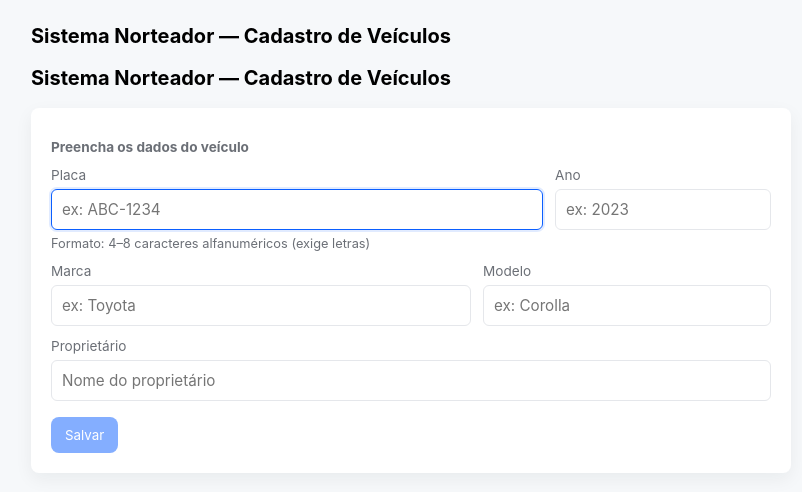
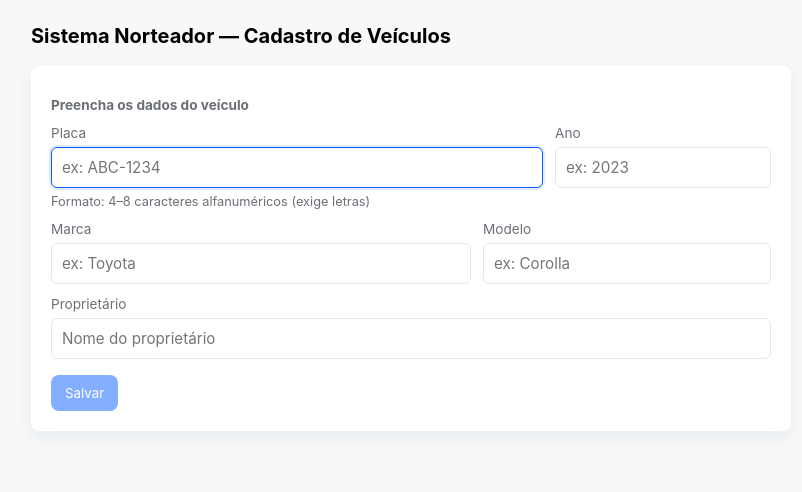
Before and after one commit to MarcioAGomes/DW3_MM2, a React (Vite) app: page / in a window 1280 px wide. Shown: the top 492 px of the page, without its empty margins (229-1031 px from the left). Built offline with nearby package versions, Linux system fonts and the light colour scheme.

Commit message:
correção final

```diff
--- a/src/components/VehicleForm.jsx
+++ b/src/components/VehicleForm.jsx
@@ -179,10 +179,6 @@ export default function VehicleForm() {
 
   return (
     <div className="app">
-      <header>
-        <h1>Sistema Norteador — Cadastro de Veículos</h1>
-      </header>
-
       <section className="card" aria-labelledby="form-title">
         <h2 id="form-title" className="small">Preencha os dados do veículo</h2>
 
--- a/src/main.jsx
+++ b/src/main.jsx
@@ -1,6 +1,6 @@
 import { StrictMode } from "react";
 import { createRoot } from "react-dom/client";
-import "./styles.css"; // <- ajuste feito aqui
+import "./styles.css";
 import App from "./App.jsx";
 
 createRoot(document.getElementById("root")).render(
```
